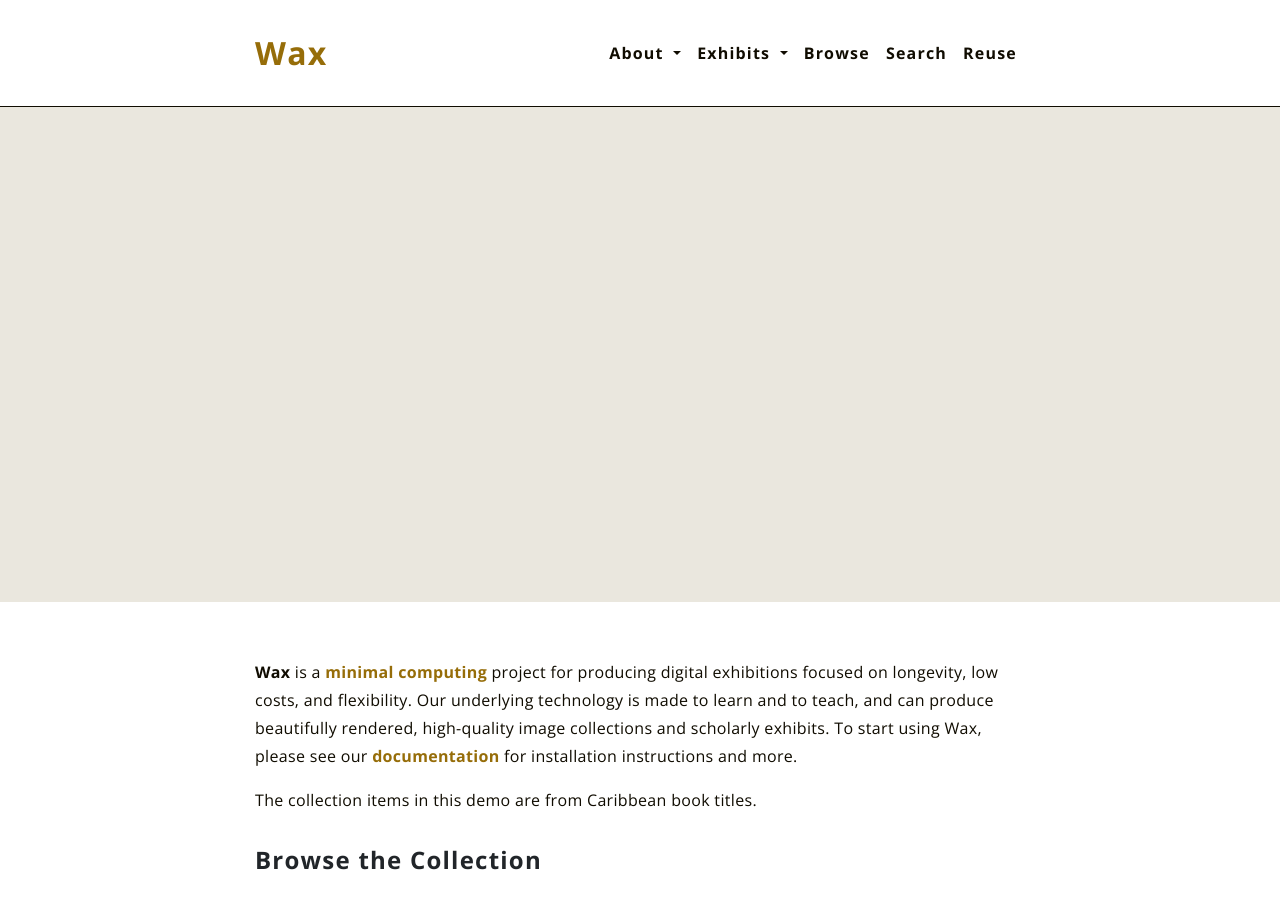
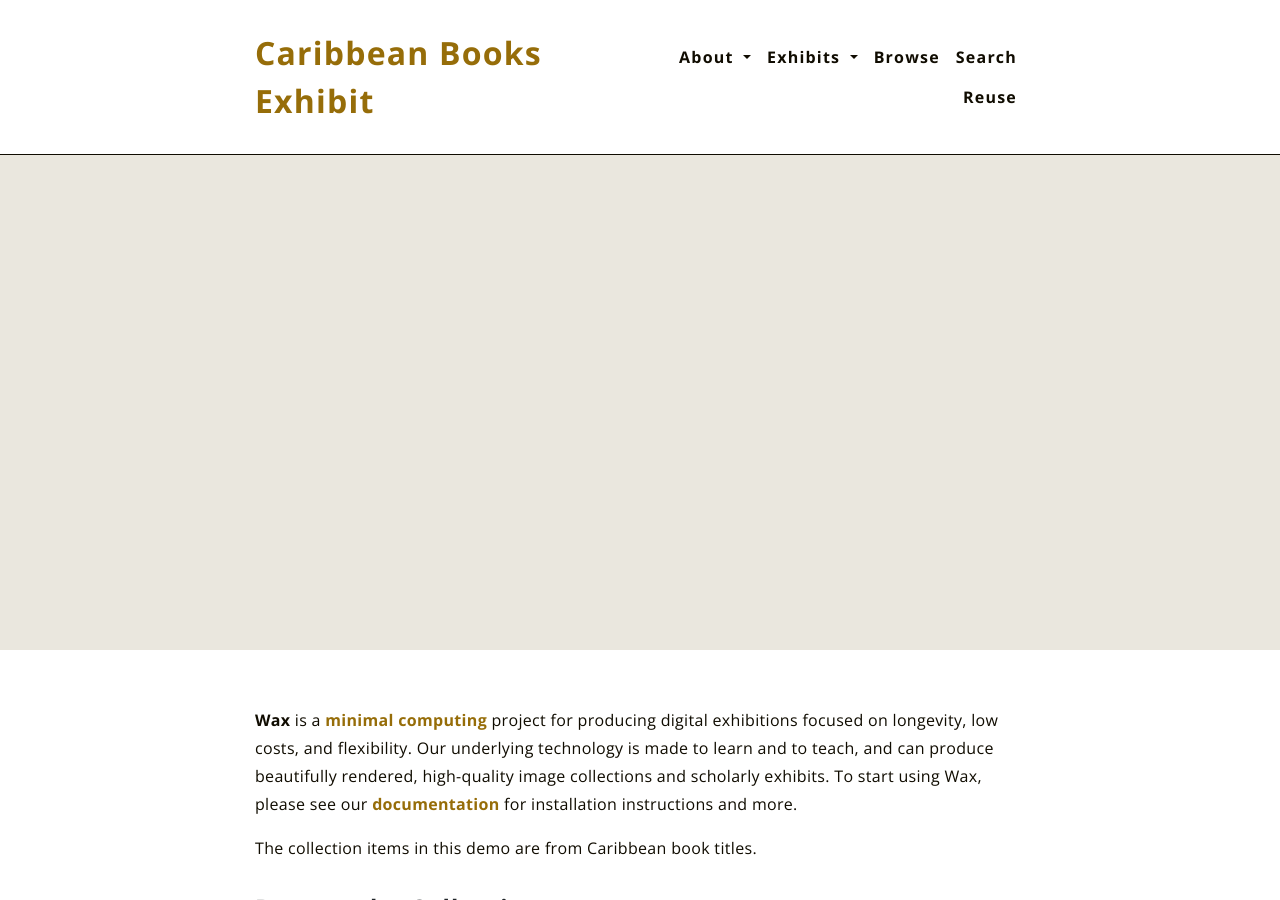
Before and after one commit to schuyleresprit/wax-site, a Jekyll site: the page built from index.md, in a window 1280 px wide and 900 px high. Built offline with Jekyll 4.4.1, drawn with Linux system fonts in a browser that asks for light colours; some of the changed text lies outside the part shown.

Commit message:
Update _config.yml

```diff
--- a/_config.yml
+++ b/_config.yml
@@ -18,7 +18,7 @@
 # Feel free to change these! For more info, refer to:
 # ~> https://jekyllrb.com/docs/configuration/options/
 
-title:            'Wax'
+title:            'Caribbean Books Exhibit'
 description:      'Minimal Exhibitions with Jekyll'
 url:              'https://schuyleresprit.github.io'
 baseurl:          '/wax-site'
@@ -117,7 +117,7 @@ menu:
       - label: 'Inline Image References'
         link: '/wax-site/exhibits/b/'
   - label: 'Browse'
-    link: '/wax-site/collection/'
+    link: '/collection/'
   - label: 'Search'
     link: '/wax-site/search/'
   - label: 'Reuse'
```
